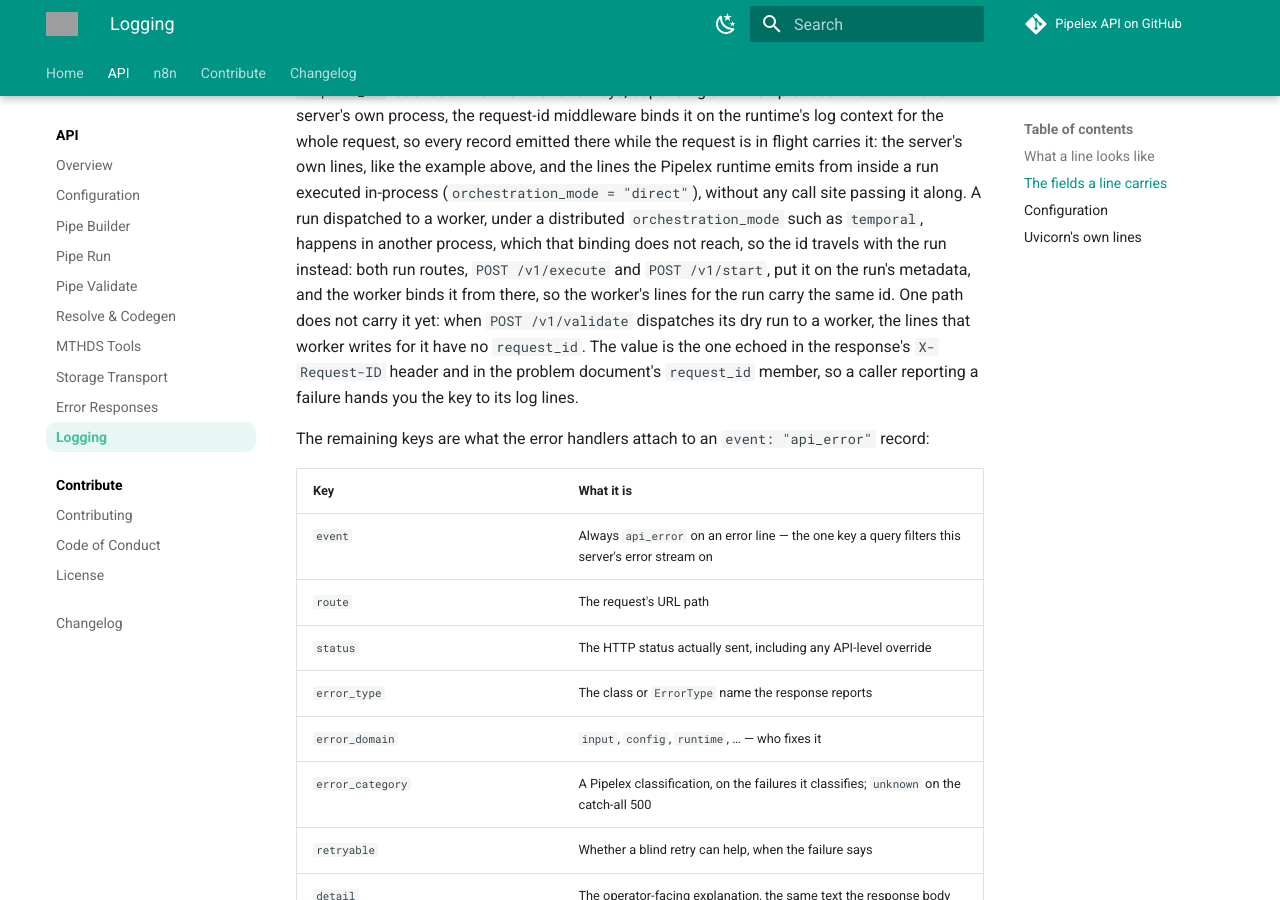
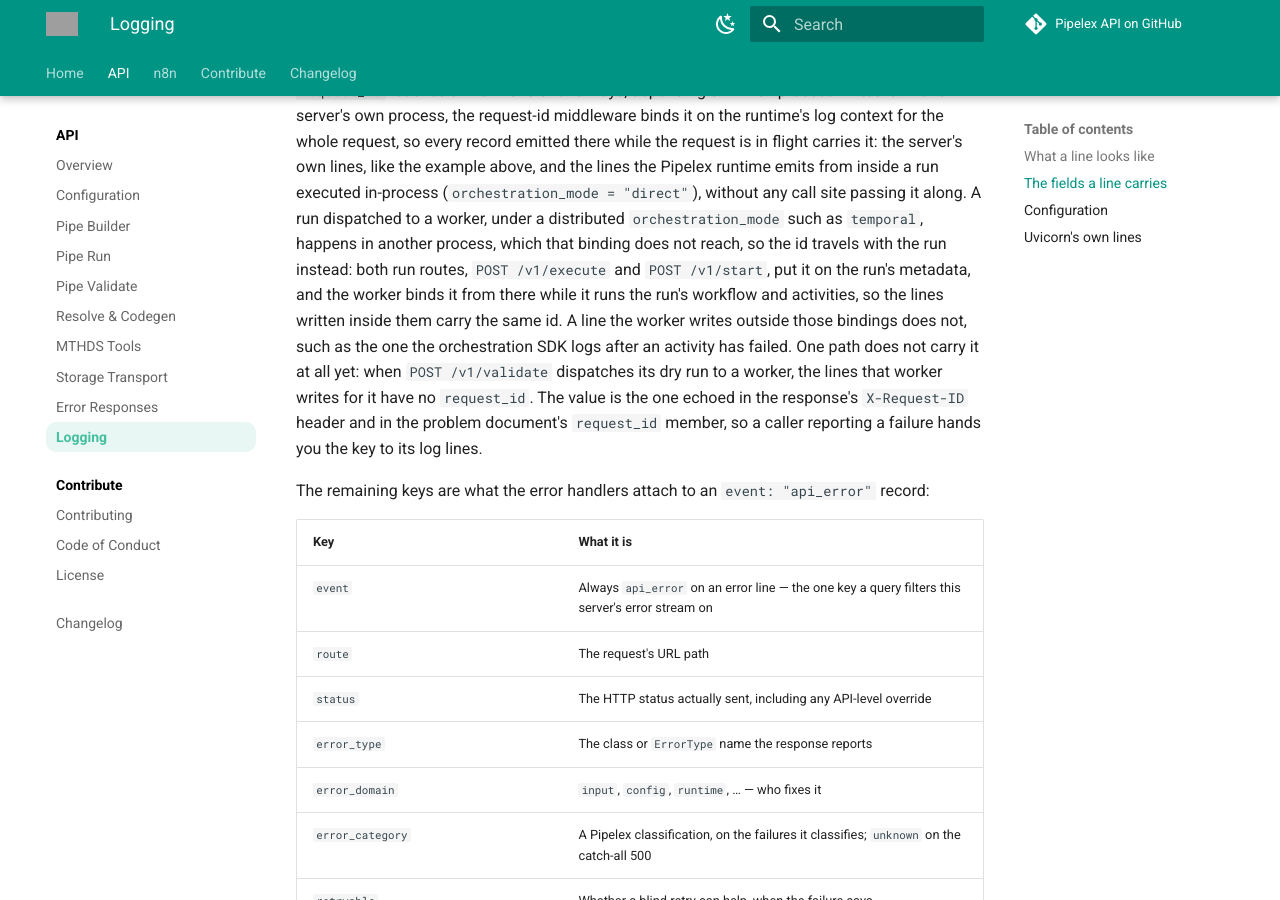
Before and after one commit to Pipelex/pipelex-api, an MkDocs documentation site: the page built from docs/logging.md, in a window 1280 px wide and 900 px high, scrolled down 1655 px. Built offline with MkDocs 1.6.1 and Material for MkDocs 9.7.7, drawn with Linux system fonts in a browser that asks for light colours; comment, search, counter and statistics services are not loaded; grey boxes are pictures that could not be loaded.

Commit message:
Say which worker lines carry the request id, and fix a stale test comment
The worker binds the run's log context inside the workflow body and inside
each activity that binds it, so the lines written there carry the request id.
A line written outside those bindings does not: the Temporal SDK logs its
"Completing activity as failed" warning after the activity's binding has
exited. The changelog, docs/logging.md and docs/error-responses.md said every
worker line carried the id; they now say the lines written inside the run's
workflow and activities do, and name the SDK's line as one that does not.

The /start route test's comment named JobMetadata.request_id and a
WorkflowLog that no longer exist; the field is RunMetadata.request_id.

Co-Authored-By: Claude Opus 5.5 <noreply@anthropic.com>

```diff
--- a/docs/logging.md
+++ b/docs/logging.md
@@ -30,7 +30,7 @@ These keys come from the sink itself and are on every line written by the proces
 
 The two pairs name different traces. Pipelex's spans belong to a trace of their own, which only Pipelex's exporters receive, so if you export them to a backend of your own, such as Langfuse, an OTLP collector or your PostHog, join a line to them on `pipelex.trace_id` and `pipelex.span_id`. To gather a run's lines whether or not anything traces, use `request_id` or `pipeline_run_id`. How each sink writes both pairs is in the Pipelex documentation's [trace context](https://docs.pipelex.com/0.68.0/tools/logging/#the-trace-context) section.
 
-`request_id` reaches a line in one of two ways, depending on which process writes it. In this server's own process, the request-id middleware binds it on the runtime's log context for the whole request, so every record emitted there while the request is in flight carries it: the server's own lines, like the example above, and the lines the Pipelex runtime emits from inside a run executed in-process (`orchestration_mode = "direct"`), without any call site passing it along. A run dispatched to a worker, under a distributed `orchestration_mode` such as `temporal`, happens in another process, which that binding does not reach, so the id travels with the run instead: both run routes, `POST /v1/execute` and `POST /v1/start`, put it on the run's metadata, and the worker binds it from there, so the worker's lines for the run carry the same id. One path does not carry it yet: when `POST /v1/validate` dispatches its dry run to a worker, the lines that worker writes for it have no `request_id`. The value is the one echoed in the response's `X-Request-ID` header and in the problem document's `request_id` member, so a caller reporting a failure hands you the key to its log lines.
+`request_id` reaches a line in one of two ways, depending on which process writes it. In this server's own process, the request-id middleware binds it on the runtime's log context for the whole request, so every record emitted there while the request is in flight carries it: the server's own lines, like the example above, and the lines the Pipelex runtime emits from inside a run executed in-process (`orchestration_mode = "direct"`), without any call site passing it along. A run dispatched to a worker, under a distributed `orchestration_mode` such as `temporal`, happens in another process, which that binding does not reach, so the id travels with the run instead: both run routes, `POST /v1/execute` and `POST /v1/start`, put it on the run's metadata, and the worker binds it from there while it runs the run's workflow and activities, so the lines written inside them carry the same id. A line the worker writes outside those bindings does not, such as the one the orchestration SDK logs after an activity has failed. One path does not carry it at all yet: when `POST /v1/validate` dispatches its dry run to a worker, the lines that worker writes for it have no `request_id`. The value is the one echoed in the response's `X-Request-ID` header and in the problem document's `request_id` member, so a caller reporting a failure hands you the key to its log lines.
 
 The remaining keys are what the error handlers attach to an `event: "api_error"` record:
 
```
Also changed, not shown: CHANGELOG.md (+1 -1 lines), docs/error-responses.md (+1 -1 lines), 1 other file.
